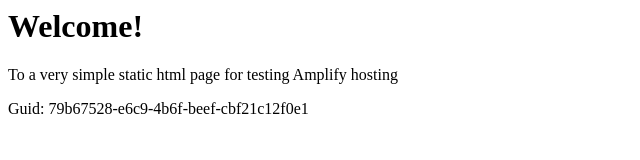
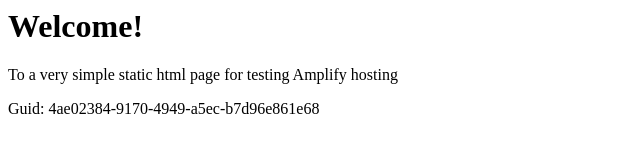
Before and after one commit to aws-aemilia-bom/Github-PR-Commit-Integration-Test-DoNotTouch-GithubWebhookPreviewCanaryTest-v1-preprod-ap-south-1, a website: page src/index.html in a window 1280 px wide. Shown: the full height of the page, 0-640 px from the left. Drawn offline with Linux system fonts and the light colour scheme.

Commit message:
commit from integ tests

```diff
--- a/src/index.html
+++ b/src/index.html
@@ -12,6 +12,6 @@
 <body>
     <h1>Welcome!</h1>
     <p>To a very simple static html page for testing Amplify hosting</p>
-    <p>Guid: 79b67528-e6c9-4b6f-beef-cbf21c12f0e1</p></body>
+    <p>Guid: 4ae02384-9170-4949-a5ec-b7d96e861e68</p></body>
 
 </html>
```
